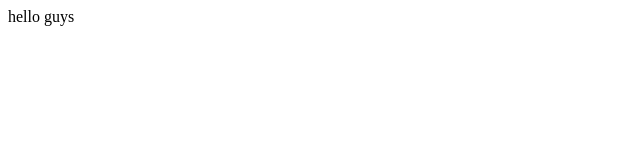
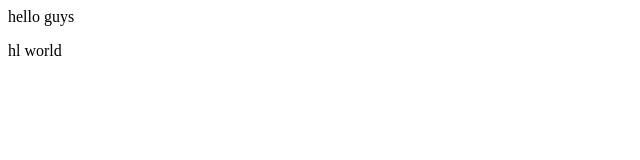
Before and after one commit to RakshanaRaveena/basic, a plain HTML site: page index.html in a window 1280 px wide. Shown: the full height of the page, 0-640 px from the left. Drawn offline with Linux system fonts and the light colour scheme.

Commit message:
added hl world

```diff
--- a/index.html
+++ b/index.html
@@ -1,3 +1,4 @@
 <html>
 <p>hello guys </p>
+  <p>hl world</p>
 </html>
```
